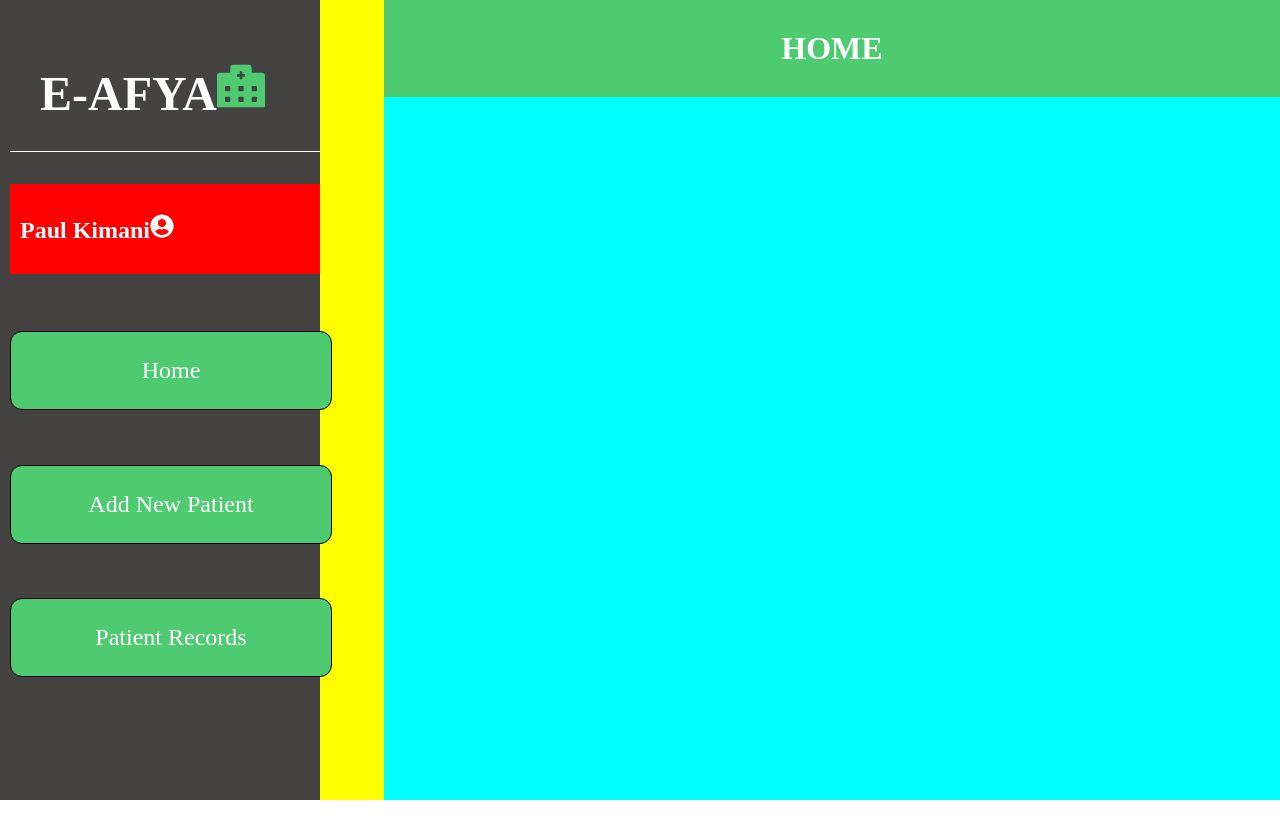
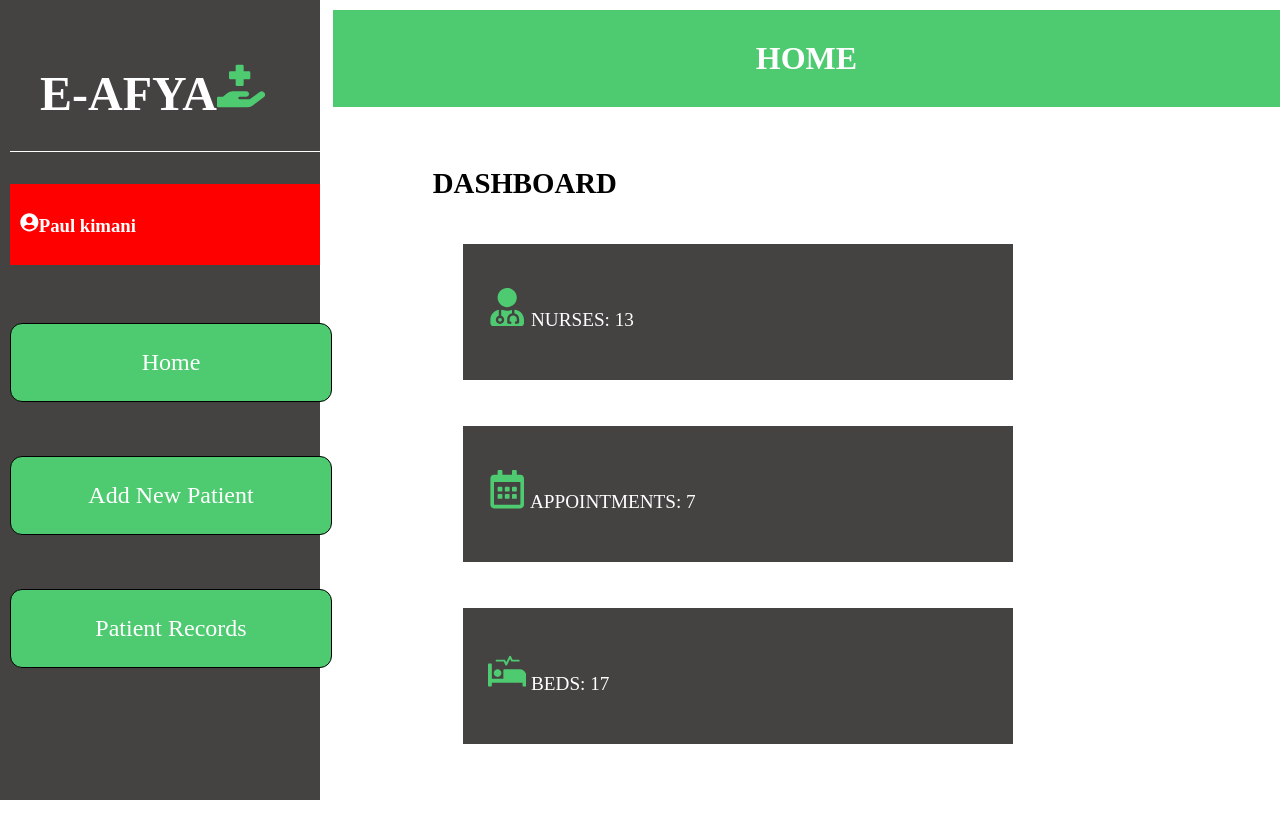
Before and after one commit to elviskim18/E-AFYA, a React (Create React App) app: page /home in a window 1280 px wide. Shown: the top 838 px of the page. Before the commit the page ends 800 px from the top, so only its background shows below. Built offline with nearby package versions, Linux system fonts and the light colour scheme.

Commit message:
style home page

```diff
--- a/src/components/Home.js
+++ b/src/components/Home.js
@@ -1,9 +1,24 @@
 import React from "react";
+import { FaRegCalendarAlt , FaProcedures, FaUserMd} from "react-icons/fa";
 
 function Home(){
     return(
         <div className="home">
-            <h1>HOME</h1>
+            <h1 className="header">HOME</h1>
+            <div className="dashboard">
+                <h2>DASHBOARD</h2>
+                <div className="dcontainer">
+                    <div className="child">
+                        <p><span><FaUserMd/></span>    NURSES: 13</p>
+                    </div>
+                    <div className="child">
+                        <p><span><FaRegCalendarAlt /></span>    APPOINTMENTS: 7</p>
+                    </div>
+                    <div className="child">
+                        <p><span><FaProcedures /></span>     BEDS: 17</p>
+                    </div>
+                </div>
+            </div>
 
         </div>
 
--- a/src/components/Nav.js
+++ b/src/components/Nav.js
@@ -1,6 +1,6 @@
 import React from "react";
 import {NavLink } from "react-router-dom";
-import { FaHospitalAlt,FaUserCircle} from "react-icons/fa";
+import { FaUserCircle, FaHandHoldingMedical} from "react-icons/fa";
 
 
 
@@ -10,16 +10,11 @@ function Nav (){
         <h1>
           E-AFYA
           <span>
-            <FaHospitalAlt />
+            <FaHandHoldingMedical />
           </span>
         </h1>
         <div className="profile">
-          <h2>
-            Paul Kimani
-            <span>
-              <FaUserCircle />
-            </span>
-          </h2>
+          <h3><span><FaUserCircle /></span>Paul kimani</h3>
         </div>
         <div className="Navlinks">
           <NavLink to="home" exact className="linkstyles">
--- a/src/components/NewPatient.js
+++ b/src/components/NewPatient.js
@@ -2,8 +2,8 @@ import React from "react";
 
 function NewPatient (){
     return (
-        <div className="header">
-            <h1>NEW PATIENT</h1>
+        <div >
+            <h1 className="header">NEW PATIENT</h1>
         </div>
 
     )
--- a/src/components/PatientRecords.js
+++ b/src/components/PatientRecords.js
@@ -2,7 +2,11 @@ import React from "react";
 
 function PatientRecords (){
     return (
-        <h2>I am records</h2>
+        <div>
+            <h1 className="header">PATIENT RECORDS</h1>
+
+        </div>
+
     )
 }
 
--- a/src/css/_app.scss
+++ b/src/css/_app.scss
@@ -6,7 +6,7 @@
   display: flex;
   flex-direction: row;
   justify-content: space-between;
-  background-color: yellow;
+  background-color: white;
 
 
 }
--- a/src/css/_home.scss
+++ b/src/css/_home.scss
@@ -1,11 +1,39 @@
 @import "./variables";
 
 .home{
-    h1{
-        background-color: $color-theme;
-        color: white;
-        text-align: center;
-        margin-top: 0;
-        padding: 30px;
-    }
+   .dashboard{
+       margin-top: 40px;
+       height: 700px;
+       h2{
+           font-size: 1.8em;
+           margin-left: 80px;
+           padding: 20px;
+           ::before{
+               content: "";
+               background-color: black;
+               width: 3%;
+               height: 20%;
+           }
+       }
+       .dcontainer{
+           margin-left: 130px;
+           height: 500px;
+           display: flex;
+           justify-content: space-between;
+           flex-direction: column;
+           .child{
+               width: 500px;
+               background-color:$color-dark;
+               padding: 25px;
+               color: white;
+               p{
+                   font-size: 1.2em;
+                   span{
+                       font-size: 2em;
+                       color: $color-theme;
+                   }
+               }
+           }
+       }
+   }
 }
--- a/src/css/_main.scss
+++ b/src/css/_main.scss
@@ -2,7 +2,7 @@
 
 .Main{
     height: 100vh;
-    width: 70%;
-    background-color: aqua;
+    width: 74%;
+    background-color: white;
 
 }
--- a/src/css/_newPatient.scss
+++ b/src/css/_newPatient.scss
@@ -0,0 +1 @@
+@import "./variables";
--- a/src/css/_patientRecords.scss
+++ b/src/css/_patientRecords.scss
@@ -0,0 +1 @@
+@import "./variables";
--- a/src/css/_variables.scss
+++ b/src/css/_variables.scss
@@ -4,3 +4,13 @@ $color-dark:#454242;
 $color-theme:#4ECB71;
 $color-male:blue;
 $color-female:pink;
+
+//header styling
+
+.header{
+    background-color: $color-theme;
+        color: white;
+        text-align: center;
+        margin-top: 10px;
+        padding: 30px;
+}
```
